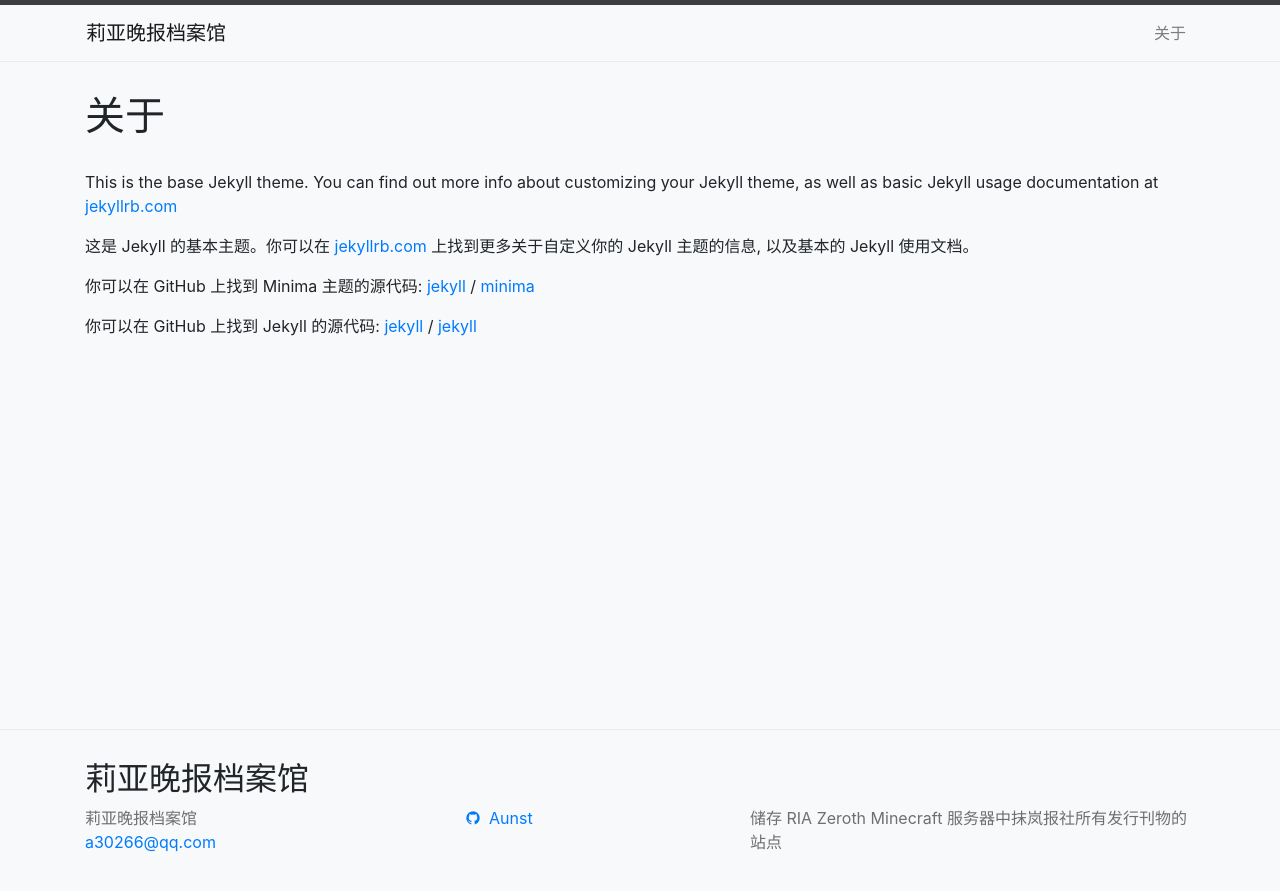
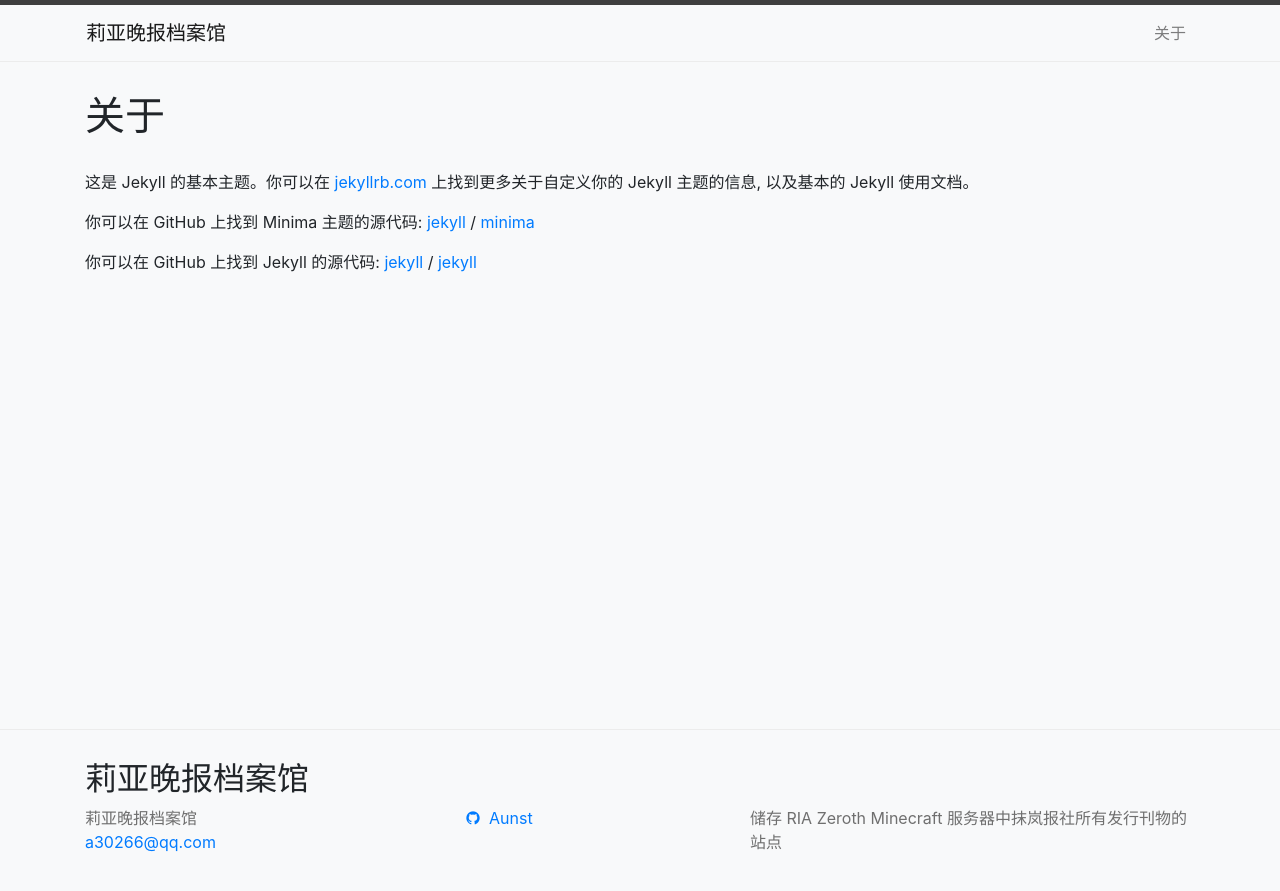
Before and after one commit to Aunst/Matlantic_Newspaper_Office, a Jekyll site: the page built from about.markdown, in a window 1280 px wide. Shown: the top 891 px of the page. Built offline with Jekyll 4.4.1, drawn with Linux system fonts in a browser that asks for light colours; comment, search, counter and statistics services are not loaded.

Commit message:
帖子优化

```diff
--- a/_posts/2022-01-31-welcome-to-jekyll.markdown
+++ b/_posts/2022-01-31-welcome-to-jekyll.markdown
@@ -4,6 +4,7 @@
 date:   2022-01-31 23:04:04 +0800
 categories: jekyll update
 ---
+
 你可以在 `_posts` 文件夹中找到帖子。编辑保存它后重新构建站点, 就可以看到你的更改了。你可以用许多不同的方法重构站点, 但最常用的方法是运行 `jekyll serve`, 它将会启动一个网络服务器, 并自动在站点中文件更新时重新生成站点。
 
 Jekyll 需要用以下的格式命名帖子文件:
--- a/about.markdown
+++ b/about.markdown
@@ -3,8 +3,6 @@
 title: 关于
 permalink: /about/
 ---
-
-This is the base Jekyll theme. You can find out more info about customizing your Jekyll theme, as well as basic Jekyll usage documentation at [jekyllrb.com](https://jekyllrb.com/)
 
 这是 Jekyll 的基本主题。你可以在 [jekyllrb.com](https://jekyllrb.com/) 上找到更多关于自定义你的 Jekyll 主题的信息, 以及基本的 Jekyll 使用文档。
 
```
